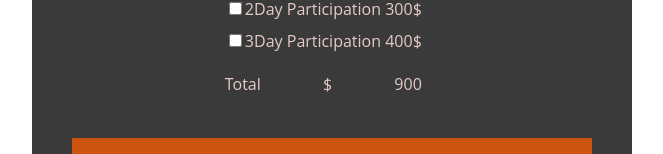
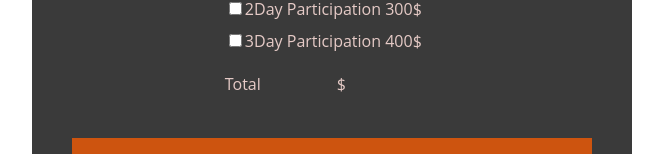
Before and after one commit to VioLet-Loutsik/-registration-form-, a React (Create React App) app: page / in a window 1280 px wide. Shown: the part 1959-2113 px from the top of the page, without its empty margins (426-1089 px from the left). Built offline with nearby package versions, Linux system fonts and the light colour scheme.

Commit message:
calculation added

```diff
--- a/src/templates/Forms.js
+++ b/src/templates/Forms.js
@@ -59,9 +59,15 @@ const idtochange = block ? "" : "blueColor";
 const [number1, setNumber1] = useState(200);
   const [number2, setNumber2] = useState(300);
   const [number3, setNumber3] = useState(400);
-  const [total, setTotal] = useState(number1 + number2 + number3);
+  const [total, setTotal] = useState('');
+  console.log(total);
+  // function functionCalculate(e) {
+
+  // }
+
   function calculateTotal() {
-    setTotal(number1 + number2 + number3);
+  //  setTotal(number1 + number2 + number3);
+    console.log(number1 + number2 + number3);
   }
 
   return (
@@ -133,10 +139,6 @@ const [number1, setNumber1] = useState(200);
                 <label className="form-sub-label">Last Name</label>
               </div>
             </div>
-
-
-
-
             <div className="lineInput">
               <label htmlFor="birthday" className="lineBlock">
                 Date of Birthday
@@ -471,15 +473,15 @@ const [number1, setNumber1] = useState(200);
                 <label className="lineBlock">Registration Fee</label>
                 <div className="blockPayment">
                   <div className="dayParticipation">
-                    <input type="checkbox" className="checkboxFirst"{...register("checkboxFirstDay")} value={number1} onChange={e => setNumber1(+e.target.checked)} />
+                    <input type="checkbox" className="checkboxFirst"{...register("checkboxFirstDay")} value={number1} />
                     <label>1Day Participation 200$</label>
                   </div>
                   <div className="dayParticipation">
-                    <input type="checkbox" className="checkboxSecond" {...register("checkboxFirstDay")} value={number2} onChange={e => setNumber2(+e.target.checked)} />
+                    <input type="checkbox" className="checkboxSecond" {...register("checkboxFirstDay")} value={number2} />
                     <label>2Day Participation 300$</label>
                   </div>
                   <div  className="dayParticipation">
-                    <input type="checkbox" className="checkboxThird" {...register("checkboxFirstDay")} value={number3} onChange={e => setNumber3(+e.target.checked)} />
+                    <input type="checkbox" className="checkboxThird" {...register("checkboxFirstDay")} value={number3} />
                     <label>3Day Participation 400$</label>
                   </div>
                   <div className="total">
```
